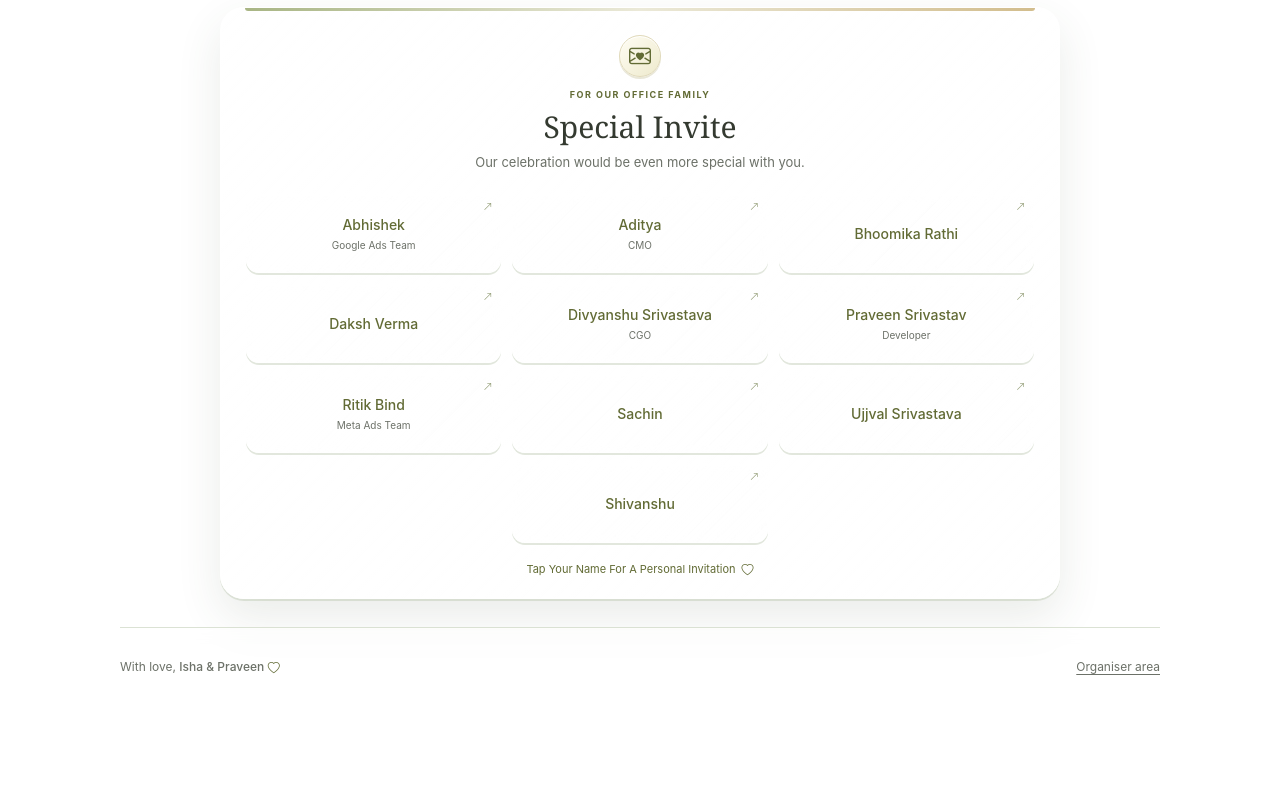
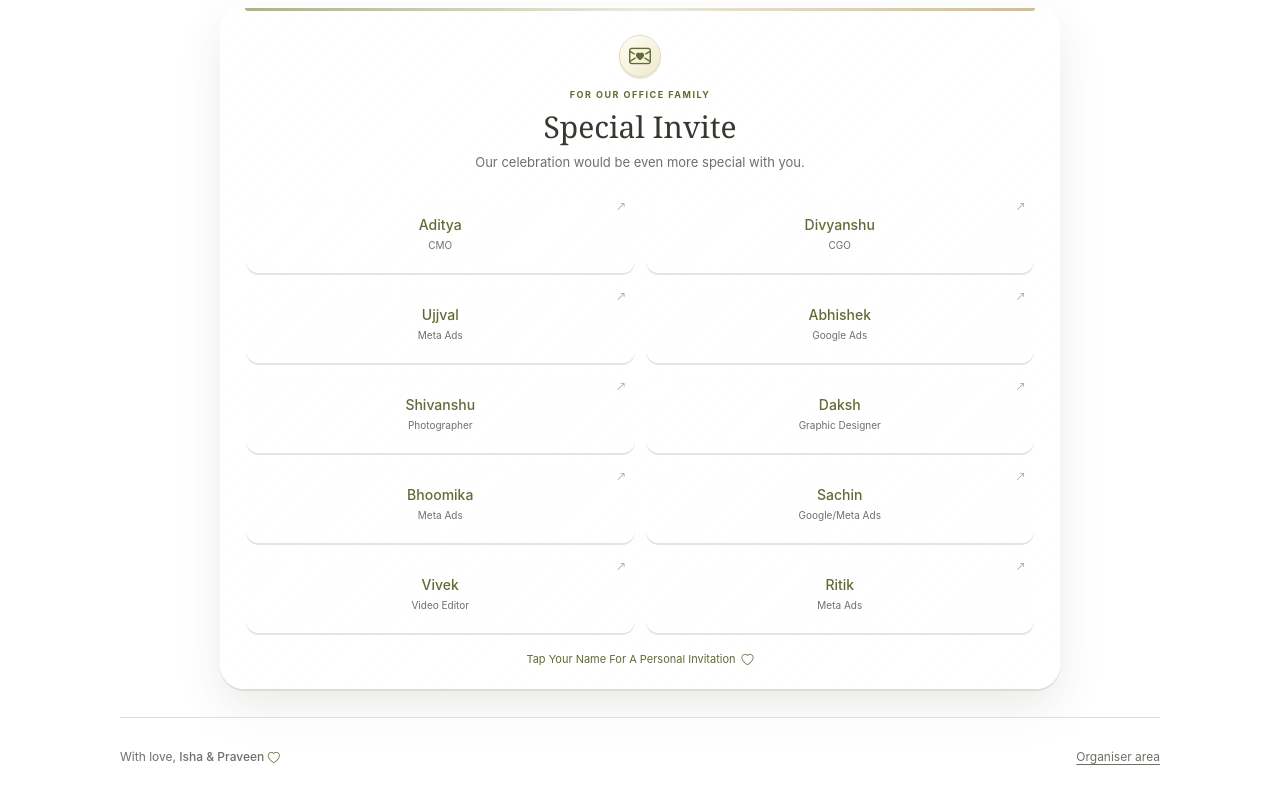
Before and after one commit to fxretina-gif/PI, a website: page web/index.html in a window 1280 px wide. Shown: the part 1300-2100 px from the top of the page. Before the commit the page ends 2010 px from the top, so only its background shows below. Drawn offline with Linux system fonts and the light colour scheme; no server answers.

Commit message:
Arrange special invites in five pairs with first names and roles

```diff
--- a/public/styles.css
+++ b/public/styles.css
@@ -226,12 +226,11 @@ h1.couple-title{display:flex;align-items:center;justify-content:center;gap:.18em
 .special-heading .eyebrow,.special-content .eyebrow{justify-content:center;font-size:9px;letter-spacing:1.5px}
 .special-heading h2{font:400 30px/1.2 Georgia,"Times New Roman",serif;color:var(--ink);margin:7px 0 8px}
 .special-heading p{font-size:13px;line-height:1.5;color:var(--muted)}
-.special-guests{display:grid;grid-template-columns:repeat(3,minmax(0,1fr));gap:11px;margin-top:22px}
+.special-guests{display:grid;grid-template-columns:repeat(2,minmax(0,1fr));gap:11px;margin-top:22px}
 .special-guest{position:relative;display:grid;align-content:center;justify-items:center;gap:4px;min-width:0;min-height:79px;padding:15px 12px;border:1px solid #ffffffb3;border-radius:13px;background:linear-gradient(135deg,#ffffff99,#ffffff33);backdrop-filter:blur(3px);-webkit-backdrop-filter:blur(3px);box-shadow:inset 0 1px 0 #fff,0 2px 0 #b7c3ab66;color:var(--olive);transition:transform .2s,background .2s,box-shadow .2s}
 .special-guest strong{font-size:14px;line-height:1.4;font-weight:500;max-width:100%}
 .special-guest small{font-size:10px;color:var(--muted);line-height:1.4}
 .special-guest>.bi{position:absolute;top:7px;right:8px;font-size:9px;color:#8b966c}
-.special-guest:last-child:nth-child(3n+1){grid-column:2}
 .special-guest:hover{transform:translateY(-2px);background:linear-gradient(135deg,#ffffffad,#eef3e266);box-shadow:inset 0 1px 0 #fff,0 3px 0 #c1cda94d,0 8px 15px #52673c12}
 .special-hint{font-size:11px;line-height:1.5;color:var(--olive);margin-top:18px}
 .special-hint .bi{font-size:12px;margin-left:3px}
@@ -251,7 +250,7 @@ h1.couple-title{display:flex;align-items:center;justify-content:center;gap:.18em
 .special-location small{display:block;font-size:10px;line-height:1.5;margin-top:5px;color:var(--muted)}
 .special-location small .bi{font-size:9px}
 .special-content>.button{width:100%;font-size:13px}
-@media(max-width:760px){.special-invites{margin-top:28px;padding:23px 16px 18px;border-radius:21px}.special-heading h2{font-size:28px}.special-heading p{font-size:12px}.special-guests{grid-template-columns:repeat(2,minmax(0,1fr));gap:10px;margin-top:19px}.special-guest{padding:15px 9px;min-height:79px}.special-guest strong{font-size:13px}.special-guest:last-child:nth-child(odd){grid-column:1/-1;width:calc((100% - 10px)/2);justify-self:center}.special-content{padding:30px 19px 23px}.special-content h2{font-size:31px}.special-salutation{font-size:22px}}
+@media(max-width:760px){.special-invites{margin-top:28px;padding:23px 16px 18px;border-radius:21px}.special-heading h2{font-size:28px}.special-heading p{font-size:12px}.special-guests{gap:10px;margin-top:19px}.special-guest{padding:15px 9px;min-height:79px}.special-guest strong{font-size:13px}.special-content{padding:30px 19px 23px}.special-content h2{font-size:31px}.special-salutation{font-size:22px}}
 
 /* Witness availability tags and confirmed portrait cards. */
 .slot{min-height:139px;padding:12px 6px;gap:7px}
--- a/web/index.html
+++ b/web/index.html
@@ -5,7 +5,7 @@
   <title>Isha &amp; Praveen · The Witness Circle</title>
   <meta name="description" content="Isha and Praveen's Arya Samaj wedding, 26 November 2026 at 3 PM in Aashiyana, Lucknow. Four witnesses: two from the bride's side and two from the groom's side.">
   <meta name="theme-color" content="#ffffff"><meta name="robots" content="noindex,nofollow">
-  <link rel="icon" href="/favicon.svg?v=20261125-witness-groups" type="image/svg+xml"><link rel="preload" href="/bootstrap-icons.woff2" as="font" type="font/woff2" crossorigin><link rel="stylesheet" href="/bootstrap-icons.min.css?v=1.13.2"><link rel="stylesheet" href="/styles.css?v=20261125-glass-panels">
+  <link rel="icon" href="/favicon.svg?v=20261125-witness-groups" type="image/svg+xml"><link rel="preload" href="/bootstrap-icons.woff2" as="font" type="font/woff2" crossorigin><link rel="stylesheet" href="/bootstrap-icons.min.css?v=1.13.2"><link rel="stylesheet" href="/styles.css?v=20261125-invite-rows">
   <script src="/config.js?v=20261125-dinner-popup" defer></script><script src="/garden.js?v=20261125-witness-groups" defer></script><script src="/app.js?v=20261125-special-invites" defer></script><script src="/celebration.js?v=20261125-royal-scroll" defer></script>
 </head>
 <body>
@@ -85,16 +85,16 @@
     <section class="special-invites" aria-labelledby="special-invites-title">
       <div class="special-heading"><span class="special-mark" aria-hidden="true"><i class="bi bi-envelope-heart"></i></span><span class="eyebrow small">FOR OUR OFFICE FAMILY</span><h2 id="special-invites-title">Special Invite</h2><p>Our celebration would be even more special with you.</p></div>
       <div class="special-guests">
-        <button class="special-guest" type="button" data-invite-name="Abhishek" aria-haspopup="dialog" aria-controls="special-dialog"><strong>Abhishek</strong><small>Google Ads Team</small><i class="bi bi-arrow-up-right" aria-hidden="true"></i></button>
         <button class="special-guest" type="button" data-invite-name="Aditya" aria-haspopup="dialog" aria-controls="special-dialog"><strong>Aditya</strong><small>CMO</small><i class="bi bi-arrow-up-right" aria-hidden="true"></i></button>
-        <button class="special-guest" type="button" data-invite-name="Bhoomika Rathi" aria-haspopup="dialog" aria-controls="special-dialog"><strong>Bhoomika Rathi</strong><i class="bi bi-arrow-up-right" aria-hidden="true"></i></button>
-        <button class="special-guest" type="button" data-invite-name="Daksh Verma" aria-haspopup="dialog" aria-controls="special-dialog"><strong>Daksh Verma</strong><i class="bi bi-arrow-up-right" aria-hidden="true"></i></button>
-        <button class="special-guest" type="button" data-invite-name="Divyanshu Srivastava" aria-haspopup="dialog" aria-controls="special-dialog"><strong>Divyanshu Srivastava</strong><small>CGO</small><i class="bi bi-arrow-up-right" aria-hidden="true"></i></button>
-        <button class="special-guest" type="button" data-invite-name="Praveen Srivastav" aria-haspopup="dialog" aria-controls="special-dialog"><strong>Praveen Srivastav</strong><small>Developer</small><i class="bi bi-arrow-up-right" aria-hidden="true"></i></button>
-        <button class="special-guest" type="button" data-invite-name="Ritik Bind" aria-haspopup="dialog" aria-controls="special-dialog"><strong>Ritik Bind</strong><small>Meta Ads Team</small><i class="bi bi-arrow-up-right" aria-hidden="true"></i></button>
-        <button class="special-guest" type="button" data-invite-name="Sachin" aria-haspopup="dialog" aria-controls="special-dialog"><strong>Sachin</strong><i class="bi bi-arrow-up-right" aria-hidden="true"></i></button>
-        <button class="special-guest" type="button" data-invite-name="Ujjval Srivastava" aria-haspopup="dialog" aria-controls="special-dialog"><strong>Ujjval Srivastava</strong><i class="bi bi-arrow-up-right" aria-hidden="true"></i></button>
-        <button class="special-guest" type="button" data-invite-name="Shivanshu" aria-haspopup="dialog" aria-controls="special-dialog"><strong>Shivanshu</strong><i class="bi bi-arrow-up-right" aria-hidden="true"></i></button>
+        <button class="special-guest" type="button" data-invite-name="Divyanshu" aria-haspopup="dialog" aria-controls="special-dialog"><strong>Divyanshu</strong><small>CGO</small><i class="bi bi-arrow-up-right" aria-hidden="true"></i></button>
+        <button class="special-guest" type="button" data-invite-name="Ujjval" aria-haspopup="dialog" aria-controls="special-dialog"><strong>Ujjval</strong><small>Meta Ads</small><i class="bi bi-arrow-up-right" aria-hidden="true"></i></button>
+        <button class="special-guest" type="button" data-invite-name="Abhishek" aria-haspopup="dialog" aria-controls="special-dialog"><strong>Abhishek</strong><small>Google Ads</small><i class="bi bi-arrow-up-right" aria-hidden="true"></i></button>
+        <button class="special-guest" type="button" data-invite-name="Shivanshu" aria-haspopup="dialog" aria-controls="special-dialog"><strong>Shivanshu</strong><small>Photographer</small><i class="bi bi-arrow-up-right" aria-hidden="true"></i></button>
+        <button class="special-guest" type="button" data-invite-name="Daksh" aria-haspopup="dialog" aria-controls="special-dialog"><strong>Daksh</strong><small>Graphic Designer</small><i class="bi bi-arrow-up-right" aria-hidden="true"></i></button>
+        <button class="special-guest" type="button" data-invite-name="Bhoomika" aria-haspopup="dialog" aria-controls="special-dialog"><strong>Bhoomika</strong><small>Meta Ads</small><i class="bi bi-arrow-up-right" aria-hidden="true"></i></button>
+        <button class="special-guest" type="button" data-invite-name="Sachin" aria-haspopup="dialog" aria-controls="special-dialog"><strong>Sachin</strong><small>Google/Meta Ads</small><i class="bi bi-arrow-up-right" aria-hidden="true"></i></button>
+        <button class="special-guest" type="button" data-invite-name="Vivek" aria-haspopup="dialog" aria-controls="special-dialog"><strong>Vivek</strong><small>Video Editor</small><i class="bi bi-arrow-up-right" aria-hidden="true"></i></button>
+        <button class="special-guest" type="button" data-invite-name="Ritik" aria-haspopup="dialog" aria-controls="special-dialog"><strong>Ritik</strong><small>Meta Ads</small><i class="bi bi-arrow-up-right" aria-hidden="true"></i></button>
       </div>
       <p class="special-hint">Tap Your Name For A Personal Invitation <i class="bi bi-heart" aria-hidden="true"></i></p>
     </section>
--- a/web/styles.css
+++ b/web/styles.css
@@ -226,12 +226,11 @@ h1.couple-title{display:flex;align-items:center;justify-content:center;gap:.18em
 .special-heading .eyebrow,.special-content .eyebrow{justify-content:center;font-size:9px;letter-spacing:1.5px}
 .special-heading h2{font:400 30px/1.2 Georgia,"Times New Roman",serif;color:var(--ink);margin:7px 0 8px}
 .special-heading p{font-size:13px;line-height:1.5;color:var(--muted)}
-.special-guests{display:grid;grid-template-columns:repeat(3,minmax(0,1fr));gap:11px;margin-top:22px}
+.special-guests{display:grid;grid-template-columns:repeat(2,minmax(0,1fr));gap:11px;margin-top:22px}
 .special-guest{position:relative;display:grid;align-content:center;justify-items:center;gap:4px;min-width:0;min-height:79px;padding:15px 12px;border:1px solid #ffffffb3;border-radius:13px;background:linear-gradient(135deg,#ffffff99,#ffffff33);backdrop-filter:blur(3px);-webkit-backdrop-filter:blur(3px);box-shadow:inset 0 1px 0 #fff,0 2px 0 #b7c3ab66;color:var(--olive);transition:transform .2s,background .2s,box-shadow .2s}
 .special-guest strong{font-size:14px;line-height:1.4;font-weight:500;max-width:100%}
 .special-guest small{font-size:10px;color:var(--muted);line-height:1.4}
 .special-guest>.bi{position:absolute;top:7px;right:8px;font-size:9px;color:#8b966c}
-.special-guest:last-child:nth-child(3n+1){grid-column:2}
 .special-guest:hover{transform:translateY(-2px);background:linear-gradient(135deg,#ffffffad,#eef3e266);box-shadow:inset 0 1px 0 #fff,0 3px 0 #c1cda94d,0 8px 15px #52673c12}
 .special-hint{font-size:11px;line-height:1.5;color:var(--olive);margin-top:18px}
 .special-hint .bi{font-size:12px;margin-left:3px}
@@ -251,7 +250,7 @@ h1.couple-title{display:flex;align-items:center;justify-content:center;gap:.18em
 .special-location small{display:block;font-size:10px;line-height:1.5;margin-top:5px;color:var(--muted)}
 .special-location small .bi{font-size:9px}
 .special-content>.button{width:100%;font-size:13px}
-@media(max-width:760px){.special-invites{margin-top:28px;padding:23px 16px 18px;border-radius:21px}.special-heading h2{font-size:28px}.special-heading p{font-size:12px}.special-guests{grid-template-columns:repeat(2,minmax(0,1fr));gap:10px;margin-top:19px}.special-guest{padding:15px 9px;min-height:79px}.special-guest strong{font-size:13px}.special-guest:last-child:nth-child(odd){grid-column:1/-1;width:calc((100% - 10px)/2);justify-self:center}.special-content{padding:30px 19px 23px}.special-content h2{font-size:31px}.special-salutation{font-size:22px}}
+@media(max-width:760px){.special-invites{margin-top:28px;padding:23px 16px 18px;border-radius:21px}.special-heading h2{font-size:28px}.special-heading p{font-size:12px}.special-guests{gap:10px;margin-top:19px}.special-guest{padding:15px 9px;min-height:79px}.special-guest strong{font-size:13px}.special-content{padding:30px 19px 23px}.special-content h2{font-size:31px}.special-salutation{font-size:22px}}
 
 /* Witness availability tags and confirmed portrait cards. */
 .slot{min-height:139px;padding:12px 6px;gap:7px}
```
Also changed, not shown: public/index.html (+10 -10 lines), README.md.
